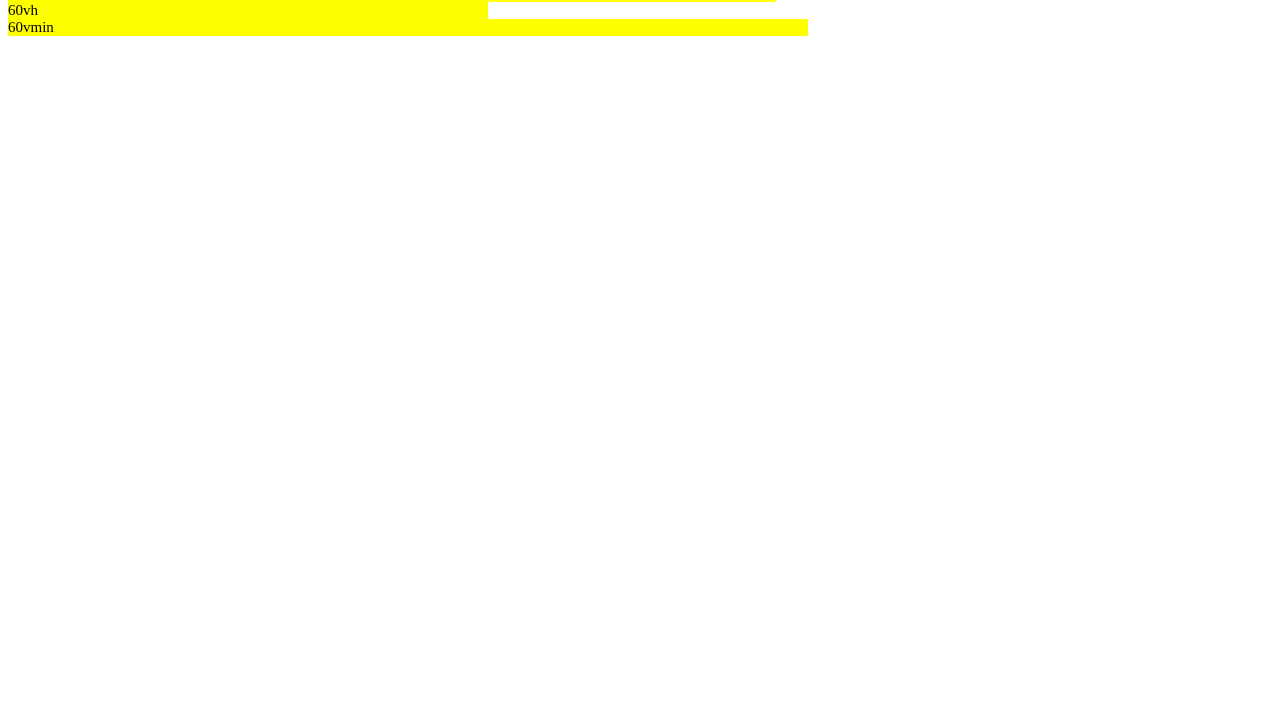
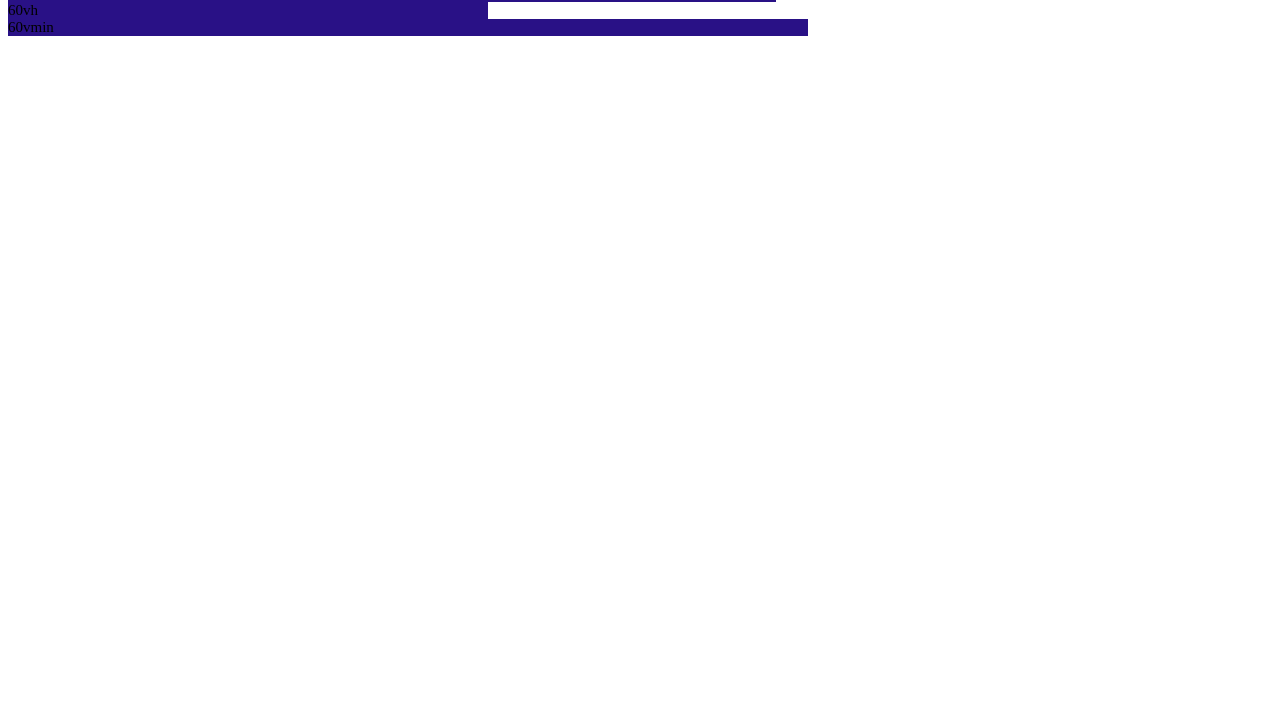
Before and after one commit to pjotr88/Jednostki-miary-CSS, a plain HTML site: page index.html in a window 1280 px wide. Shown: the part 74-800 px from the top of the page. Drawn offline with Linux system fonts and the light colour scheme.

Commit message:
Kolor tła za pomocą cyfr

```diff
--- a/CSS/style.css
+++ b/CSS/style.css
@@ -7,7 +7,7 @@ html {
 
 }
 #container > div {
-background-color: yellow;
+background-color:  #291186;
 }
 #pixels {
     width: 400px;
```
